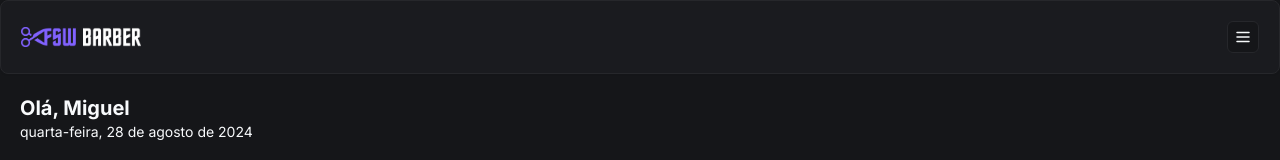
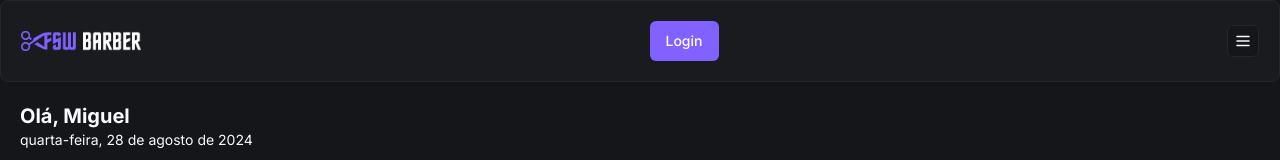
Before and after one commit to ivanlago/barbertime, a Next.js app: page / in a window 1280 px wide. Shown: the top 160 px of the page. Built offline with nearby package versions, Linux system fonts and the light colour scheme; no server answers; the database is empty.

Commit message:
feat: add_nextauth_setup

```diff
--- a/app/_components/header.tsx
+++ b/app/_components/header.tsx
@@ -1,9 +1,22 @@
+"use client"
+
 import Image from "next/image"
 import { Card, CardContent } from "./ui/card"
 import { Button } from "./ui/button"
 import { MenuIcon } from "lucide-react"
+import { signIn, signOut, useSession } from "next-auth/react"
 
 const Header = () => {
+  const { data } = useSession()
+
+  const handleLoginClick = async () => {
+    await signIn()
+  }
+
+  const handleLogoutClick = async () => {
+    await signOut()
+  }
+
   return (
     <Card>
       <CardContent className="flex flex-row items-center justify-between p-5">
@@ -13,6 +26,16 @@ const Header = () => {
           height={22}
           width={120}
         />
+
+        {data?.user ? (
+          <div>
+            <h1>{data.user.name}</h1>
+            <Button onClick={handleLogoutClick}>Logout</Button>
+          </div>
+        ) : (
+          <Button onClick={handleLoginClick}>Login</Button>
+        )}
+
         <Button variant="outline" size="icon" className="h-8 w-8">
           <MenuIcon size={18} />
         </Button>
--- /dev/null
+++ b/app/_providers/auth.tsx
@@ -0,0 +1,10 @@
+"use client"
+
+import { SessionProvider } from "next-auth/react"
+import { ReactNode } from "react"
+
+const AuthProvider = ({ children }: { children: ReactNode }) => {
+  return <SessionProvider>{children}</SessionProvider>
+}
+
+export default AuthProvider
--- a/app/api/auth/[...nextauth]/route.ts
+++ b/app/api/auth/[...nextauth]/route.ts
@@ -7,8 +7,8 @@ const handler = NextAuth({
   adapter: PrismaAdapter(db),
   providers: [
     GoogleProvider({
-      clientId: process.env.GOOGLE_CLIENT_ID,
-      clientSecret: process.env.GOOGLE_CLIENT_SECRET,
+      clientId: process.env.GOOGLE_CLIENT_ID as string,
+      clientSecret: process.env.GOOGLE_CLIENT_SECRET as string,
     }),
   ],
 })
--- a/app/layout.tsx
+++ b/app/layout.tsx
@@ -2,6 +2,7 @@ import type { Metadata } from "next"
 import { Inter } from "next/font/google"
 import "./globals.css"
 import Footer from "./_components/footer"
+import AuthProvider from "./_providers/auth"
 
 const inter = Inter({ subsets: ["latin"] })
 
@@ -18,8 +19,10 @@ export default function RootLayout({
   return (
     <html lang="en" className="dark">
       <body className={inter.className}>
-        {children}
-        <Footer />
+        <AuthProvider>
+          {children}
+          <Footer />
+        </AuthProvider>
       </body>
     </html>
   )
```
Also changed, not shown: 1 other file (tests, documents, lock files or other folders).
